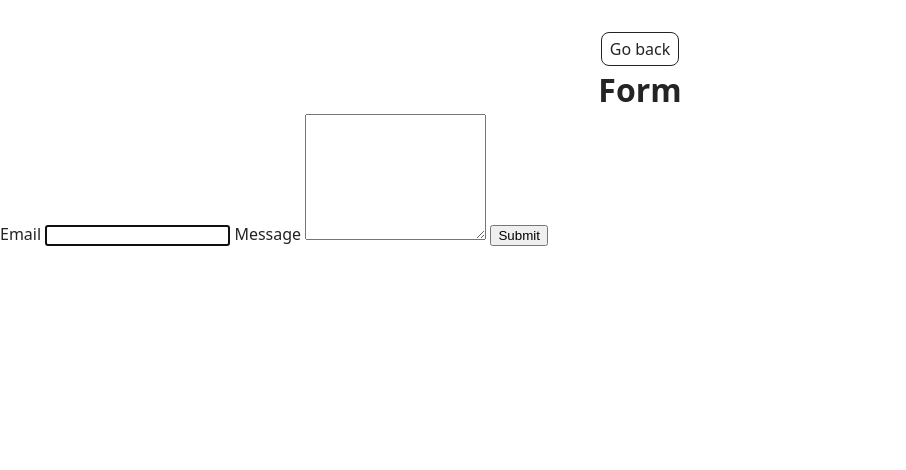
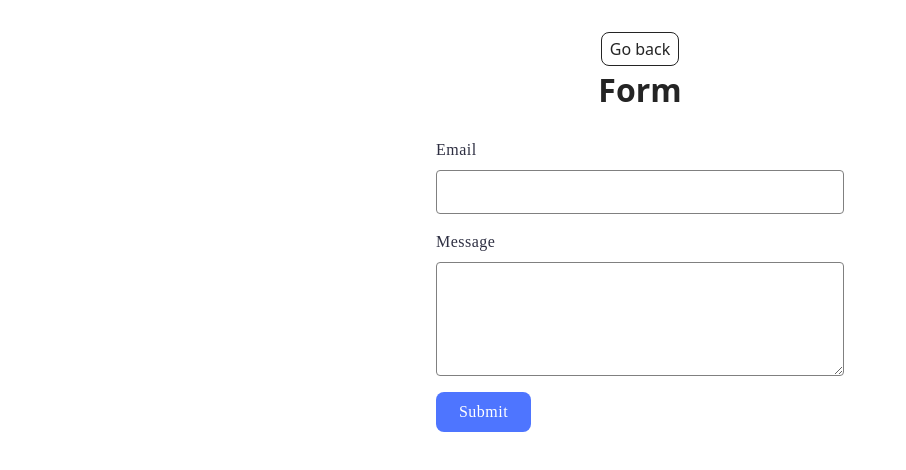
Before and after one commit to DmytroDurikhin/goit-js-hw-09, a website built with Vite: page src/2-form.html in a window 1280 px wide. Shown: the whole page, without its empty margins (0-906 px from the left). Built offline with nearby package versions, Linux system fonts and the light colour scheme.

Commit message:
completed the second task

```diff
--- a/src/2-form.html
+++ b/src/2-form.html
@@ -19,7 +19,7 @@
 
       </div>
     </main>
-    <div>
+    <div class="container">
 <form class="feedback-form" autocomplete="off">
   <label>
     Email
--- a/src/css/styles.css
+++ b/src/css/styles.css
@@ -26,11 +26,12 @@
   flex-wrap: wrap;
   gap: 24px;
   justify-content: center;
+  align-items: center;
   list-style: none;
 
 
 }
-@media only screen and (min-width: 768px) {
+@media only screen and (min-width: 1440px) {
   .gallery{
     padding: 24px 156px;
   }
@@ -50,4 +51,76 @@
   width: 360px;
   height: 200px;
 
+
 }
+
+.feedback-form {
+  width: 408px;
+  border-radius: 8px;
+    background: #FFF;
+    display: inline-flex;
+      padding: 24px;
+      flex-direction: column;
+      align-items: flex-start;
+      gap: 16px;
+}
+
+label {
+  display: flex;
+  flex-direction: column;
+  gap: 8px;
+  width: 100%;
+  height: auto;
+  color: #2E2F42;
+    font-family: Montserrat;
+    font-size: 16px;
+    font-style: normal;
+    font-weight: 400;
+    line-height: 1.5;
+    letter-spacing: 0.03em;
+}
+
+input, textarea {
+  border-radius: 4px;
+    border: 1px solid #808080;
+    outline: none;
+}
+input {
+  height: 40px;
+  padding-left: 32px;
+  padding-right: 32px;
+}
+
+input:hover,
+textarea:hover {
+border-color:  #000;
+}
+
+
+textarea {
+  height: 80px;
+  padding: 16px 32px;
+}
+button {
+  width: 95px;
+  height: 40px;
+  border-radius: 8px;
+    background: #4E75FF;
+    display: inline-flex;
+      padding: 8px 16px;
+      justify-content: center;
+      align-items: center;
+      gap: 10px;
+      border: none;
+      color: #FFF;
+        font-family: Montserrat;
+        font-size: 16px;
+        font-style: normal;
+        font-weight: 500;
+        line-height: 1.5;
+        letter-spacing: 0.03em;
+}
+
+button:hover {
+  background: #6C8CFF;
+}
--- a/src/js/2-form.js
+++ b/src/js/2-form.js
@@ -0,0 +1,64 @@
+
+const LS_KEY_FEEDBACK_FORM = "feedback-form-state";
+
+function addDataToLocalStorage(key, value) {
+    const normalisetData = JSON.stringify(value);
+    localStorage.setItem(key, normalisetData);
+}
+
+function getDataFromLocalStorage(key) {
+    const lsData = localStorage.getItem(key);
+
+    return lsData === null ? undefined : JSON.parse(lsData);
+}
+
+function clearDataFromLocalStorage(key) {
+    localStorage.removeItem(key);
+}
+
+function removeAllDataFromLocalStorage() {
+    localStorage.clear();
+}
+
+const refs = {
+    form: document.querySelector(".feedback-form"),
+}
+
+refs.form.addEventListener("input", onInputClick);
+refs.form.addEventListener("submit", onSubmit);
+document.addEventListener("DOMContentLoaded", renderPage);
+
+function onInputClick(event) {
+    const { email, message } = event.currentTarget.elements;
+
+    const userData = { email: email.value.trim(), message: message.value.trim() }
+
+    addDataToLocalStorage(LS_KEY_FEEDBACK_FORM, userData);
+}
+function onSubmit(event) {
+    event.preventDefault();
+
+    const { email, message } = event.currentTarget.elements;
+
+    if (!email.value || !message.value) {
+        return alert("Fill please all fields");
+
+
+    }
+
+    console.log({ email: email.value.trim(), message: message.value.trim() });
+
+    event.currentTarget.reset();
+    clearDataFromLocalStorage(LS_KEY_FEEDBACK_FORM);
+}
+
+function renderPage() {
+    const lsData = getDataFromLocalStorage(LS_KEY_FEEDBACK_FORM);
+
+    if (lsData) {
+        refs.form.elements.email.value = lsData.email;
+        refs.form.elements.message.value = lsData.message;
+    }
+}
+
+// renderPage();
```
